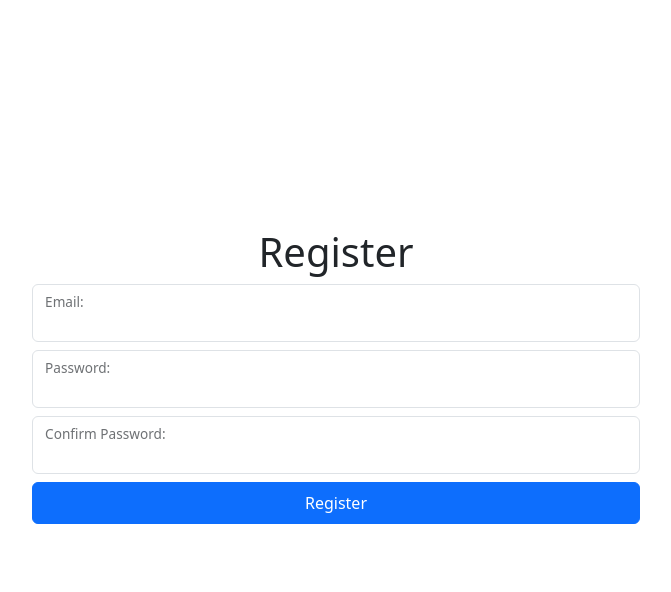
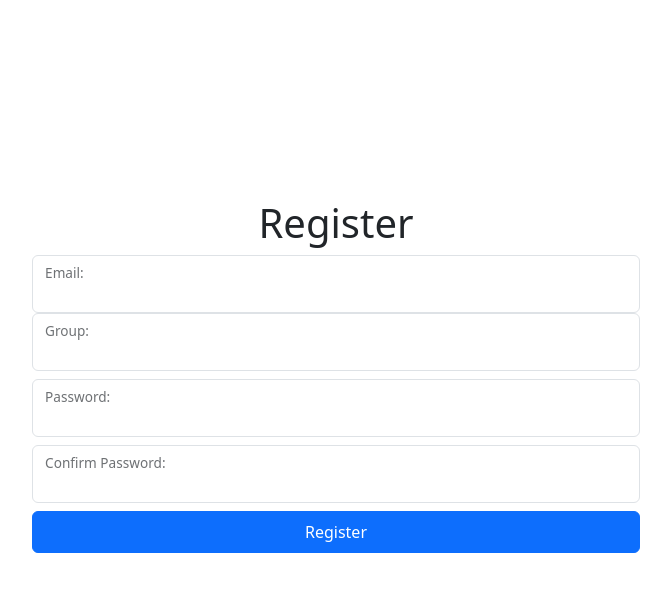
Before and after one commit to rlmsinclair/zudget, a Flask app: page /register in a window 1280 px wide. Shown: the part 16-608 px from the top of the page, without its empty margins (304-975 px from the left). Run offline with Flask 3, Linux system fonts and the light colour scheme.

Commit message:
Add files via upload

```diff
--- a/templates/register.html
+++ b/templates/register.html
@@ -28,6 +28,17 @@
             {% endif %}
             <label for="email">Email:</label>
         </div>
+        <div class="form-floating">
+            {{ form.group(class="form-control") }}
+            {% if form.group.errors %}
+                <ul class="errors">
+                    {% for error in form.email.errors %}
+                        <li>{{ error }}</li>
+                    {% endfor %}
+                </ul>
+            {% endif %}
+            <label for="group">Group:</label>
+        </div>
         <div class="form-floating my-2">
             {{ form.password(class="form-control") }}
             {% if form.password.errors %}
```
